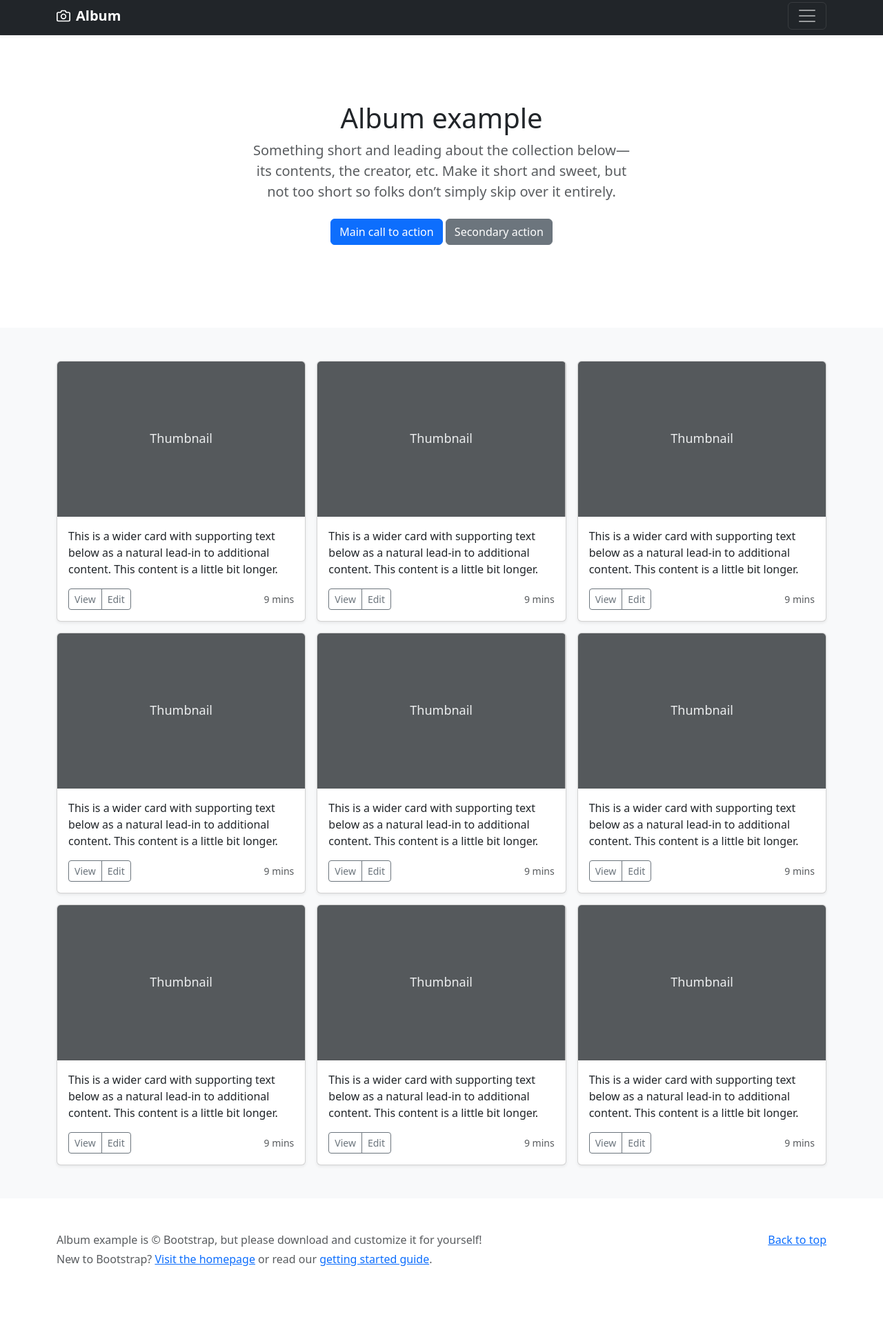
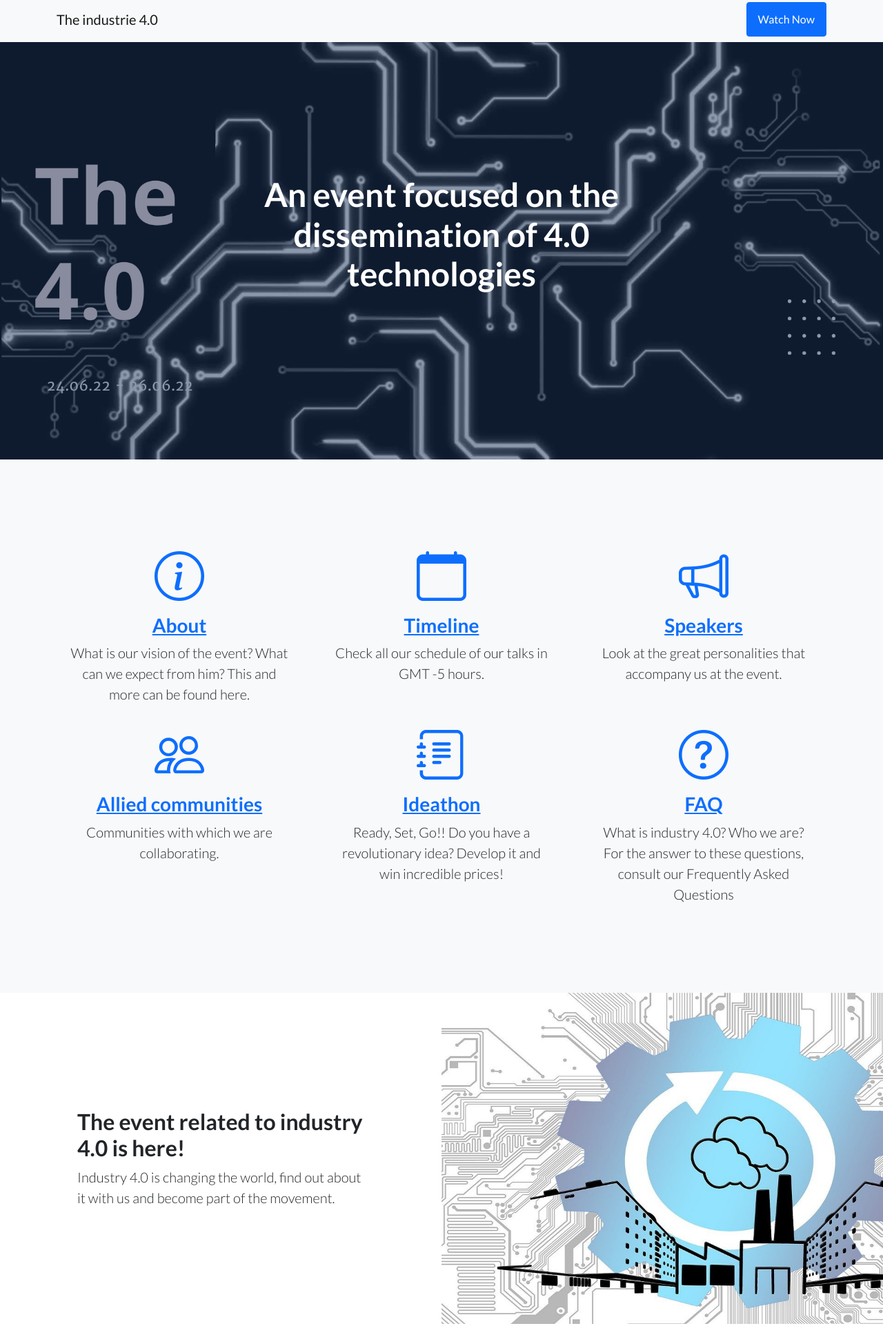
Before and after one commit to MLSA-LATAM/THE-4.0, a plain HTML site: page index.html in a window 1280 px wide. Shown: the part 5-1927 px from the top of the page at 69% size. Before the commit the page ends 1890 px from the top, so only its background shows below. Drawn offline with nearby package versions, Linux system fonts and the light colour scheme.

Commit message:
Corregí Index

```diff
--- a/index.html
+++ b/index.html
@@ -1,294 +1,167 @@
-<!doctype html>
+<!DOCTYPE html>
 <html lang="en">
-  <head>
-    <meta charset="utf-8">
-    <meta name="viewport" content="width=device-width, initial-scale=1">
-    <meta name="description" content="">
-    <meta name="author" content="Mark Otto, Jacob Thornton, and Bootstrap contributors">
-    <meta name="generator" content="Hugo 0.98.0">
-    <title>Album example · Bootstrap v5.2</title>
-
-    <link rel="canonical" href="https://getbootstrap.com/docs/5.2/examples/album/">
+    <head>
+        <meta charset="utf-8" />
+        <meta name="viewport" content="width=device-width, initial-scale=1, shrink-to-fit=no" />
+        <meta name="description" content="" />
+        <meta name="author" content="" />
+        <title>The industrie 4.0</title>
+        <!-- Favicon-->
+        <link rel="icon" type="image/x-icon" href="assets/favicon.ico" />
+        <!-- Bootstrap icons-->
+        <link href="https://cdn.jsdelivr.net/npm/bootstrap-icons@1.5.0/font/bootstrap-icons.css" rel="stylesheet" type="text/css" />
+        <!-- Google fonts-->
+        <link href="https://fonts.googleapis.com/css?family=Lato:300,400,700,300italic,400italic,700italic" rel="stylesheet" type="text/css" />
+        <!-- Core theme CSS (includes Bootstrap)-->
+        <link href="css/styles.css" rel="stylesheet" />
+    </head>
+    <body>
+        <!-- Navigation-->
+        <nav class="navbar navbar-light bg-light static-top">
+            <div class="container">
+                <a class="navbar-brand" href="#!">The industrie 4.0<img src=""></a>
+                 <!--Creo que le puedo poner un icono aquí-->
 
 
+                <a class="btn btn-primary" href="https://www.facebook.com/100721631314462/posts/825202282199723/">Watch Now</a>
+            </div>
+        </nav>
+        <!-- Masthead-->
+        <header class="masthead">
+            <div class="container position-relative">
+                <div class="row justify-content-center">
+                    <div class="col-xl-6">
+                        <div class="text-center text-white">
+                            <!-- Page heading-->
+                            <h1 class="mb-5">An event focused on the dissemination of 4.0 technologies</h1>
 
+                        </div>
+                    </div>
+                </div>
+            </div>
+        </header>
+        <!-- Icons Grid-->
+        <section class="features-icons bg-light text-center">
+            <div class="container">
+                <div class="row">
+                    <div class="col-lg-4">
+                        <div class="features-icons-item mx-auto mb-5 mb-lg-0 mb-lg-3">
+                            <a class="features-icons-icon d-flex" href="About.html"><i class="bi-info-circle m-auto text-primary"></i></a>
+                            <h3><a href="About.html">About</a></h3>
+                            <p class="lead mb-0">What is our vision of the event? What can we expect from him? This and more can be found here.</p>
+                        </div>
+                    </div>
+                    <div class="col-lg-4">
+                        <div class="features-icons-item mx-auto mb-5 mb-lg-0 mb-lg-3">
+                            <a class="features-icons-icon d-flex" href="Timeline.html"><i class="bi-calendar m-auto text-primary"></i></a>
+                            <h3><a href="Timeline.html">Timeline</a></h3>
+                            <p class="lead mb-0">Check all our schedule of our talks in GMT -5 hours.</p>
+                        </div>
+                    </div>
+                    <div class="col-lg-4">
+                        <div class="features-icons-item mx-auto mb-5 mb-lg-0 mb-lg-3">
+                            <a class="features-icons-icon d-flex" href="Speakers.html"><i class="bi-megaphone m-auto text-primary"></i></a>
+                            <h3><a href="Speakers.html">Speakers</a></h3>
+                            <p class="lead mb-0">Look at the great personalities that accompany us at the event.</p>
+                        </div>
+                    </div>
+                    <div class="col-lg-4">
+                        <div class="features-icons-item mx-auto mb-5 mb-lg-0 mb-lg-3">
+                            <a class="features-icons-icon d-flex" href="Allied_Com.html"><i class="bi-people m-auto text-primary"></i></a>
+                            <h3><a href="Allied_Com.html">Allied communities</a></h3>
+                            <p class="lead mb-0">Communities with which we are collaborating.</p>
+                        </div>
+                    </div>
+                    <div class="col-lg-4">
+                        <div class="features-icons-item mx-auto mb-0 mb-lg-3">
+                            <a class="features-icons-icon d-flex" href="Ideathon.html"><i class="bi-journal-text m-auto text-primary"></i></a>
+                            <h3><a href="Ideathon.html">Ideathon</a></h3>
+                            <p class="lead mb-0">Ready, Set, Go!! Do you have a revolutionary idea? Develop it and win incredible prices!</p>
+                        </div>
+                    </div>
+                    <div class="col-lg-4">
+                        <div class="features-icons-item mx-auto mb-0 mb-lg-3">
+                            <a class="features-icons-icon d-flex" href="FAQ.html"><i class="bi-question-circle m-auto text-primary"></i></a>
+                            <h3><a href="FAQ.html">FAQ</a></h3>
+                            <p class="lead mb-0">What is industry 4.0? Who we are? For the answer to these questions, consult our Frequently Asked Questions</p>
+                        </div>
+                    </div>
+                </div>
+            </div>
+        </section>
+        <!-- Image Showcases-->
+        <section class="showcase">
+            <div class="container-fluid p-0">
+                <div class="row g-0">
+                    <div class="col-lg-6 order-lg-2 text-white showcase-img" style="background-image: url('assets/img/Industria-40.jpg')"></div>
+                    <div class="col-lg-6 order-lg-1 my-auto showcase-text">
+                        <h2>The event related to industry 4.0 is here!</h2>
+                        <p class="lead mb-0">Industry 4.0 is changing the world, find out about it with us and become part of the movement.</p>
+                    </div>
+                </div>
+                <div class="row g-0">
+                    <div class="col-lg-6 text-white showcase-img" style="background-image: url('assets/img/344-1.jpg')"></div>
+                    <div class="col-lg-6 my-auto showcase-text">
+                        <h2>Learn what's trending!</h2>
+                        <p class="lead mb-0">AI, IoT, Big Data, Cloud Computing, Simulation... There are many ways in which the industry is changing, come with us and learn more about it.</p>
+                    </div>
+                </div>
+                <div class="row g-0">
+                    <div class="col-lg-6 order-lg-2 text-white showcase-img" style="background-image: url('assets/img/Ideathon.png')"></div>
+                    <div class="col-lg-6 order-lg-1 my-auto showcase-text">
+                        <h2>Participate in the Ideathon</h2>
+                        <p class="lead mb-0">Do you have a revolutionary idea? Share it with your team and win amazing prices!!!</p>
+                    </div>
+                </div>
+            </div>
+        </section>
 
+        <!-- Call to Action-->
+        <section class="call-to-action text-white text-center" id="signup">
+            <div class="container position-relative">
+                <div class="row justify-content-center">
+                    <div class="col-xl-6">
+                        <h2 class="mb-4">Check our code of conduct</h2>
+                            <div class="col-auto">
+                                <a class="btn btn-primary" href="https://gist.github.com/pacomgh/17f3f759e4736bcba4f61d8d3d465632">Here!</a>
+                            </div>
 
-<link href="../assets/dist/css/bootstrap.min.css" rel="stylesheet">
+                    </div>
+                </div>
+            </div>
+        </section>
+        <!-- Footer-->
+        <footer class="footer bg-light">
+            <div class="container">
+                <div class="row">
+                    <div class="col-lg-6 h-100 text-center text-lg-start my-auto">
 
-    <style>
-      .bd-placeholder-img {
-        font-size: 1.125rem;
-        text-anchor: middle;
-        -webkit-user-select: none;
-        -moz-user-select: none;
-        user-select: none;
-      }
-
-      @media (min-width: 768px) {
-        .bd-placeholder-img-lg {
-          font-size: 3.5rem;
-        }
-      }
-
-      .b-example-divider {
-        height: 3rem;
-        background-color: rgba(0, 0, 0, .1);
-        border: solid rgba(0, 0, 0, .15);
-        border-width: 1px 0;
-        box-shadow: inset 0 .5em 1.5em rgba(0, 0, 0, .1), inset 0 .125em .5em rgba(0, 0, 0, .15);
-      }
-
-      .b-example-vr {
-        flex-shrink: 0;
-        width: 1.5rem;
-        height: 100vh;
-      }
-
-      .bi {
-        vertical-align: -.125em;
-        fill: currentColor;
-      }
-
-      .nav-scroller {
-        position: relative;
-        z-index: 2;
-        height: 2.75rem;
-        overflow-y: hidden;
-      }
-
-      .nav-scroller .nav {
-        display: flex;
-        flex-wrap: nowrap;
-        padding-bottom: 1rem;
-        margin-top: -1px;
-        overflow-x: auto;
-        text-align: center;
-        white-space: nowrap;
-        -webkit-overflow-scrolling: touch;
-      }
-    </style>
-
-
-  </head>
-  <body>
-
-<header>
-  <div class="collapse bg-dark" id="navbarHeader">
-    <div class="container">
-      <div class="row">
-        <div class="col-sm-8 col-md-7 py-4">
-          <h4 class="text-white">About</h4>
-          <p class="text-muted">Add some information about the album below, the author, or any other background context. Make it a few sentences long so folks can pick up some informative tidbits. Then, link them off to some social networking sites or contact information.</p>
-        </div>
-        <div class="col-sm-4 offset-md-1 py-4">
-          <h4 class="text-white">Contact</h4>
-          <ul class="list-unstyled">
-            <li><a href="#" class="text-white">Follow on Twitter</a></li>
-            <li><a href="#" class="text-white">Like on Facebook</a></li>
-            <li><a href="#" class="text-white">Email me</a></li>
-          </ul>
-        </div>
-      </div>
-    </div>
-  </div>
-  <div class="navbar navbar-dark bg-dark shadow-sm">
-    <div class="container">
-      <a href="#" class="navbar-brand d-flex align-items-center">
-        <svg xmlns="http://www.w3.org/2000/svg" width="20" height="20" fill="none" stroke="currentColor" stroke-linecap="round" stroke-linejoin="round" stroke-width="2" aria-hidden="true" class="me-2" viewBox="0 0 24 24"><path d="M23 19a2 2 0 0 1-2 2H3a2 2 0 0 1-2-2V8a2 2 0 0 1 2-2h4l2-3h6l2 3h4a2 2 0 0 1 2 2z"/><circle cx="12" cy="13" r="4"/></svg>
-        <strong>Album</strong>
-      </a>
-      <button class="navbar-toggler" type="button" data-bs-toggle="collapse" data-bs-target="#navbarHeader" aria-controls="navbarHeader" aria-expanded="false" aria-label="Toggle navigation">
-        <span class="navbar-toggler-icon"></span>
-      </button>
-    </div>
-  </div>
-</header>
-
-<main>
-
-  <section class="py-5 text-center container">
-    <div class="row py-lg-5">
-      <div class="col-lg-6 col-md-8 mx-auto">
-        <h1 class="fw-light">Album example</h1>
-        <p class="lead text-muted">Something short and leading about the collection below—its contents, the creator, etc. Make it short and sweet, but not too short so folks don’t simply skip over it entirely.</p>
-        <p>
-          <a href="#" class="btn btn-primary my-2">Main call to action</a>
-          <a href="#" class="btn btn-secondary my-2">Secondary action</a>
-        </p>
-      </div>
-    </div>
-  </section>
-
-  <div class="album py-5 bg-light">
-    <div class="container">
-
-      <div class="row row-cols-1 row-cols-sm-2 row-cols-md-3 g-3">
-        <div class="col">
-          <div class="card shadow-sm">
-            <svg class="bd-placeholder-img card-img-top" width="100%" height="225" xmlns="http://www.w3.org/2000/svg" role="img" aria-label="Placeholder: Thumbnail" preserveAspectRatio="xMidYMid slice" focusable="false"><title>Placeholder</title><rect width="100%" height="100%" fill="#55595c"/><text x="50%" y="50%" fill="#eceeef" dy=".3em">Thumbnail</text></svg>
-
-            <div class="card-body">
-              <p class="card-text">This is a wider card with supporting text below as a natural lead-in to additional content. This content is a little bit longer.</p>
-              <div class="d-flex justify-content-between align-items-center">
-                <div class="btn-group">
-                  <button type="button" class="btn btn-sm btn-outline-secondary">View</button>
-                  <button type="button" class="btn btn-sm btn-outline-secondary">Edit</button>
+                        <p class="text-muted small mb-4 mb-lg-0">&copy;The Industrie 4.0 2022. All Rights Reserved.</p>
+                    </div>
+                    <div class="col-lg-6 h-100 text-center text-lg-end my-auto">
+                        <ul class="list-inline mb-0">
+                            <li class="list-inline-item me-4">
+                                <a href="#!"><i class="bi-facebook fs-3"></i></a>
+                            </li>
+                            <li class="list-inline-item me-4">
+                                <a href="https://www.youtube.com/channel/UCPRgxKakkccxRlzmpt6GHaw"><i class="bi-youtube fs-3"></i></a>
+                            </li>
+                            <li class="list-inline-item">
+                                <a href="https://www.instagram.com/thefourpointzero/"><i class="bi-instagram fs-3"></i></a>
+                            </li>
+                        </ul>
+                    </div>
                 </div>
-                <small class="text-muted">9 mins</small>
-              </div>
             </div>
-          </div>
-        </div>
-        <div class="col">
-          <div class="card shadow-sm">
-            <svg class="bd-placeholder-img card-img-top" width="100%" height="225" xmlns="http://www.w3.org/2000/svg" role="img" aria-label="Placeholder: Thumbnail" preserveAspectRatio="xMidYMid slice" focusable="false"><title>Placeholder</title><rect width="100%" height="100%" fill="#55595c"/><text x="50%" y="50%" fill="#eceeef" dy=".3em">Thumbnail</text></svg>
-
-            <div class="card-body">
-              <p class="card-text">This is a wider card with supporting text below as a natural lead-in to additional content. This content is a little bit longer.</p>
-              <div class="d-flex justify-content-between align-items-center">
-                <div class="btn-group">
-                  <button type="button" class="btn btn-sm btn-outline-secondary">View</button>
-                  <button type="button" class="btn btn-sm btn-outline-secondary">Edit</button>
-                </div>
-                <small class="text-muted">9 mins</small>
-              </div>
-            </div>
-          </div>
-        </div>
-        <div class="col">
-          <div class="card shadow-sm">
-            <svg class="bd-placeholder-img card-img-top" width="100%" height="225" xmlns="http://www.w3.org/2000/svg" role="img" aria-label="Placeholder: Thumbnail" preserveAspectRatio="xMidYMid slice" focusable="false"><title>Placeholder</title><rect width="100%" height="100%" fill="#55595c"/><text x="50%" y="50%" fill="#eceeef" dy=".3em">Thumbnail</text></svg>
-
-            <div class="card-body">
-              <p class="card-text">This is a wider card with supporting text below as a natural lead-in to additional content. This content is a little bit longer.</p>
-              <div class="d-flex justify-content-between align-items-center">
-                <div class="btn-group">
-                  <button type="button" class="btn btn-sm btn-outline-secondary">View</button>
-                  <button type="button" class="btn btn-sm btn-outline-secondary">Edit</button>
-                </div>
-                <small class="text-muted">9 mins</small>
-              </div>
-            </div>
-          </div>
-        </div>
-
-        <div class="col">
-          <div class="card shadow-sm">
-            <svg class="bd-placeholder-img card-img-top" width="100%" height="225" xmlns="http://www.w3.org/2000/svg" role="img" aria-label="Placeholder: Thumbnail" preserveAspectRatio="xMidYMid slice" focusable="false"><title>Placeholder</title><rect width="100%" height="100%" fill="#55595c"/><text x="50%" y="50%" fill="#eceeef" dy=".3em">Thumbnail</text></svg>
-
-            <div class="card-body">
-              <p class="card-text">This is a wider card with supporting text below as a natural lead-in to additional content. This content is a little bit longer.</p>
-              <div class="d-flex justify-content-between align-items-center">
-                <div class="btn-group">
-                  <button type="button" class="btn btn-sm btn-outline-secondary">View</button>
-                  <button type="button" class="btn btn-sm btn-outline-secondary">Edit</button>
-                </div>
-                <small class="text-muted">9 mins</small>
-              </div>
-            </div>
-          </div>
-        </div>
-        <div class="col">
-          <div class="card shadow-sm">
-            <svg class="bd-placeholder-img card-img-top" width="100%" height="225" xmlns="http://www.w3.org/2000/svg" role="img" aria-label="Placeholder: Thumbnail" preserveAspectRatio="xMidYMid slice" focusable="false"><title>Placeholder</title><rect width="100%" height="100%" fill="#55595c"/><text x="50%" y="50%" fill="#eceeef" dy=".3em">Thumbnail</text></svg>
-
-            <div class="card-body">
-              <p class="card-text">This is a wider card with supporting text below as a natural lead-in to additional content. This content is a little bit longer.</p>
-              <div class="d-flex justify-content-between align-items-center">
-                <div class="btn-group">
-                  <button type="button" class="btn btn-sm btn-outline-secondary">View</button>
-                  <button type="button" class="btn btn-sm btn-outline-secondary">Edit</button>
-                </div>
-                <small class="text-muted">9 mins</small>
-              </div>
-            </div>
-          </div>
-        </div>
-        <div class="col">
-          <div class="card shadow-sm">
-            <svg class="bd-placeholder-img card-img-top" width="100%" height="225" xmlns="http://www.w3.org/2000/svg" role="img" aria-label="Placeholder: Thumbnail" preserveAspectRatio="xMidYMid slice" focusable="false"><title>Placeholder</title><rect width="100%" height="100%" fill="#55595c"/><text x="50%" y="50%" fill="#eceeef" dy=".3em">Thumbnail</text></svg>
-
-            <div class="card-body">
-              <p class="card-text">This is a wider card with supporting text below as a natural lead-in to additional content. This content is a little bit longer.</p>
-              <div class="d-flex justify-content-between align-items-center">
-                <div class="btn-group">
-                  <button type="button" class="btn btn-sm btn-outline-secondary">View</button>
-                  <button type="button" class="btn btn-sm btn-outline-secondary">Edit</button>
-                </div>
-                <small class="text-muted">9 mins</small>
-              </div>
-            </div>
-          </div>
-        </div>
-
-        <div class="col">
-          <div class="card shadow-sm">
-            <svg class="bd-placeholder-img card-img-top" width="100%" height="225" xmlns="http://www.w3.org/2000/svg" role="img" aria-label="Placeholder: Thumbnail" preserveAspectRatio="xMidYMid slice" focusable="false"><title>Placeholder</title><rect width="100%" height="100%" fill="#55595c"/><text x="50%" y="50%" fill="#eceeef" dy=".3em">Thumbnail</text></svg>
-
-            <div class="card-body">
-              <p class="card-text">This is a wider card with supporting text below as a natural lead-in to additional content. This content is a little bit longer.</p>
-              <div class="d-flex justify-content-between align-items-center">
-                <div class="btn-group">
-                  <button type="button" class="btn btn-sm btn-outline-secondary">View</button>
-                  <button type="button" class="btn btn-sm btn-outline-secondary">Edit</button>
-                </div>
-                <small class="text-muted">9 mins</small>
-              </div>
-            </div>
-          </div>
-        </div>
-        <div class="col">
-          <div class="card shadow-sm">
-            <svg class="bd-placeholder-img card-img-top" width="100%" height="225" xmlns="http://www.w3.org/2000/svg" role="img" aria-label="Placeholder: Thumbnail" preserveAspectRatio="xMidYMid slice" focusable="false"><title>Placeholder</title><rect width="100%" height="100%" fill="#55595c"/><text x="50%" y="50%" fill="#eceeef" dy=".3em">Thumbnail</text></svg>
-
-            <div class="card-body">
-              <p class="card-text">This is a wider card with supporting text below as a natural lead-in to additional content. This content is a little bit longer.</p>
-              <div class="d-flex justify-content-between align-items-center">
-                <div class="btn-group">
-                  <button type="button" class="btn btn-sm btn-outline-secondary">View</button>
-                  <button type="button" class="btn btn-sm btn-outline-secondary">Edit</button>
-                </div>
-                <small class="text-muted">9 mins</small>
-              </div>
-            </div>
-          </div>
-        </div>
-        <div class="col">
-          <div class="card shadow-sm">
-            <svg class="bd-placeholder-img card-img-top" width="100%" height="225" xmlns="http://www.w3.org/2000/svg" role="img" aria-label="Placeholder: Thumbnail" preserveAspectRatio="xMidYMid slice" focusable="false"><title>Placeholder</title><rect width="100%" height="100%" fill="#55595c"/><text x="50%" y="50%" fill="#eceeef" dy=".3em">Thumbnail</text></svg>
-
-            <div class="card-body">
-              <p class="card-text">This is a wider card with supporting text below as a natural lead-in to additional content. This content is a little bit longer.</p>
-              <div class="d-flex justify-content-between align-items-center">
-                <div class="btn-group">
-                  <button type="button" class="btn btn-sm btn-outline-secondary">View</button>
-                  <button type="button" class="btn btn-sm btn-outline-secondary">Edit</button>
-                </div>
-                <small class="text-muted">9 mins</small>
-              </div>
-            </div>
-          </div>
-        </div>
-      </div>
-    </div>
-  </div>
-
-</main>
-
-<footer class="text-muted py-5">
-  <div class="container">
-    <p class="float-end mb-1">
-      <a href="#">Back to top</a>
-    </p>
-    <p class="mb-1">Album example is &copy; Bootstrap, but please download and customize it for yourself!</p>
-    <p class="mb-0">New to Bootstrap? <a href="/">Visit the homepage</a> or read our <a href="../getting-started/introduction/">getting started guide</a>.</p>
-  </div>
-</footer>
-
-
-    <script src="../assets/dist/js/bootstrap.bundle.min.js"></script>
-
-
-  </body>
+        </footer>
+        <!-- Bootstrap core JS-->
+        <script src="https://cdn.jsdelivr.net/npm/bootstrap@5.1.3/dist/js/bootstrap.bundle.min.js"></script>
+        <!-- Core theme JS-->
+        <script src="js/scripts.js"></script>
+        <!-- * * * * * * * * * * * * * * * * * * * * * * * * * * * * * * * * * * * * * * * *-->
+        <!-- * *                               SB Forms JS                               * *-->
+        <!-- * * Activate your form at https://startbootstrap.com/solution/contact-forms * *-->
+        <!-- * * * * * * * * * * * * * * * * * * * * * * * * * * * * * * * * * * * * * * * *-->
+        <script src="https://cdn.startbootstrap.com/sb-forms-latest.js"></script>
+    </body>
 </html>
```
